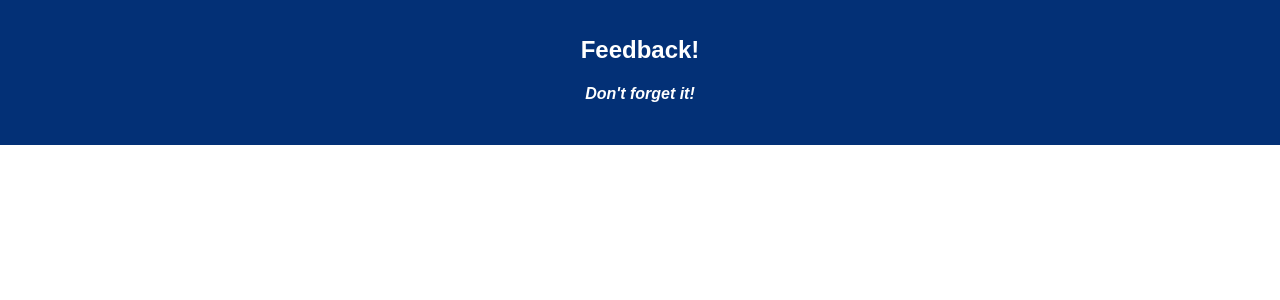
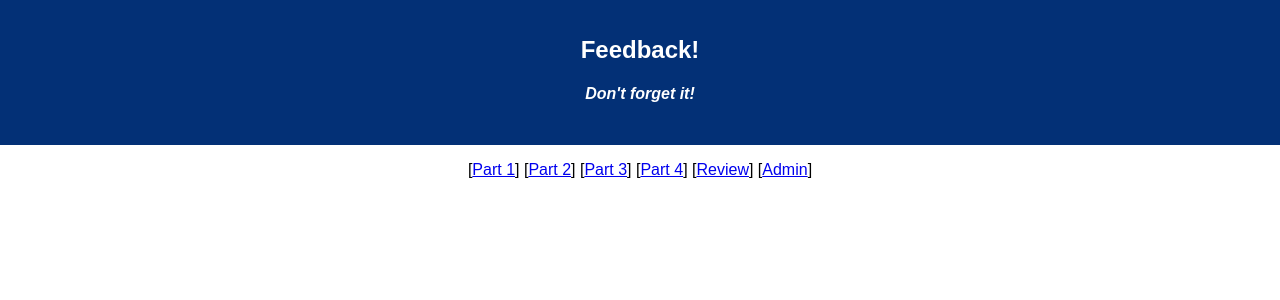
Before and after one commit to mes32/feedback-loop-redux, a React (Create React App) app: page / in a window 1280 px wide. Shown: the top 300 px of the page. Built offline with nearby package versions, Linux system fonts and the light colour scheme.

Commit message:
Add package react-router-dom and start building Router in App.js.

```diff
--- a/package.json
+++ b/package.json
@@ -8,6 +8,7 @@
     "pg": "^7.4.1",
     "react": "^16.4.1",
     "react-dom": "^16.4.1",
+    "react-router-dom": "^4.3.1",
     "react-scripts": "^2.1.3"
   },
   "devDependencies": {
--- a/src/components/App/App.js
+++ b/src/components/App/App.js
@@ -1,5 +1,6 @@
 import React, { Component } from 'react';
-import axios from 'axios';
+import { HashRouter as Router, Route, Link } from 'react-router-dom';
+
 import './App.css';
 
 class App extends Component {
@@ -10,7 +11,27 @@ class App extends Component {
           <h1 className="App-title">Feedback!</h1>
           <h4><i>Don't forget it!</i></h4>
         </header>
-        <br/>
+        <Router>
+          <div>
+            {/* Links */}
+            <p>
+              [<Link to="/form-part-1">Part 1</Link>]
+              [<Link to="/form-part-2">Part 2</Link>]
+              [<Link to="/form-part-3">Part 3</Link>]
+              [<Link to="/form-part-4">Part 4</Link>]
+              [<Link to="/form-review">Review</Link>]
+              [<Link to="/admin">Admin</Link>]
+            </p>
+
+            {/* Routes */}
+            {/* <Route exact path="/form-part-1" component={Feelings} />
+            <Route exact path="/form-part-2" component={Understanding} />
+            <Route exact path="/form-part-3" component={Support} />
+            <Route exact path="/form-part-4" component={Comments} />
+            <Route exact path="/form-review" component={Review} />
+            <Route exact path="/admin" component={AdminReview} /> */}
+          </div>
+        </Router>
       </div>
     );
   }
```
Also changed, not shown: 1 other file (tests, documents, lock files or other folders).
